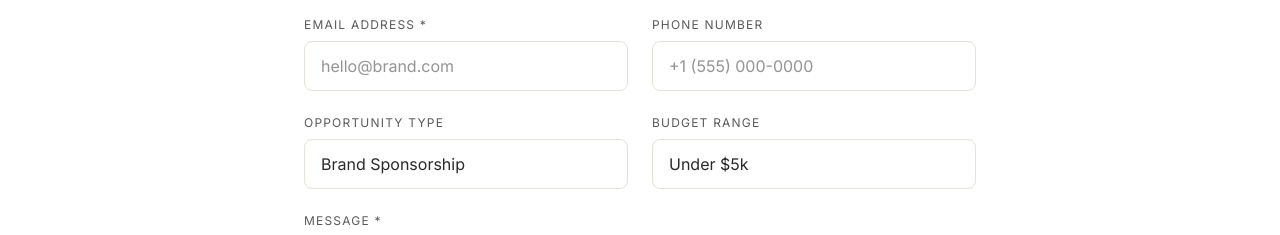
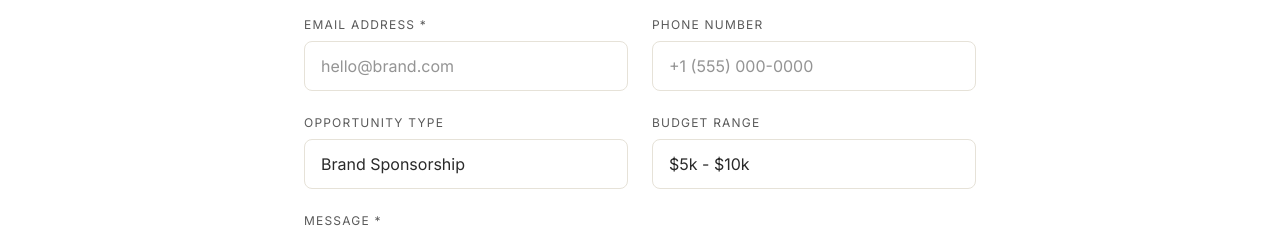
Before and after one commit to raymondakhamiojie-234/content_port, a Next.js app: page / in a window 1280 px wide. Shown: the part 5140-5375 px from the top of the page. Built offline with nearby package versions, Linux system fonts and the light colour scheme; no server answers; the database is empty; a web font is replaced by a local one.

Commit message:
Remove 'Under ' budget option from contact form

```diff
--- a/src/components/sections/ContactForm.tsx
+++ b/src/components/sections/ContactForm.tsx
@@ -87,7 +87,6 @@ export function ContactForm() {
             <div>
               <label htmlFor="budgetRange" className="block text-xs uppercase tracking-widest text-text-secondary mb-2">Budget Range</label>
               <select id="budgetRange" name="budgetRange" className="w-full bg-input-bg border border-border-color rounded-lg px-4 py-3 text-text-primary focus:outline-none focus:border-accent-gold transition-colors appearance-none">
-                <option value="Under $5k">Under $5k</option>
                 <option value="$5k - $10k">$5k - $10k</option>
                 <option value="$10k - $50k">$10k - $50k</option>
                 <option value="$50k+">$50k+</option>
```
